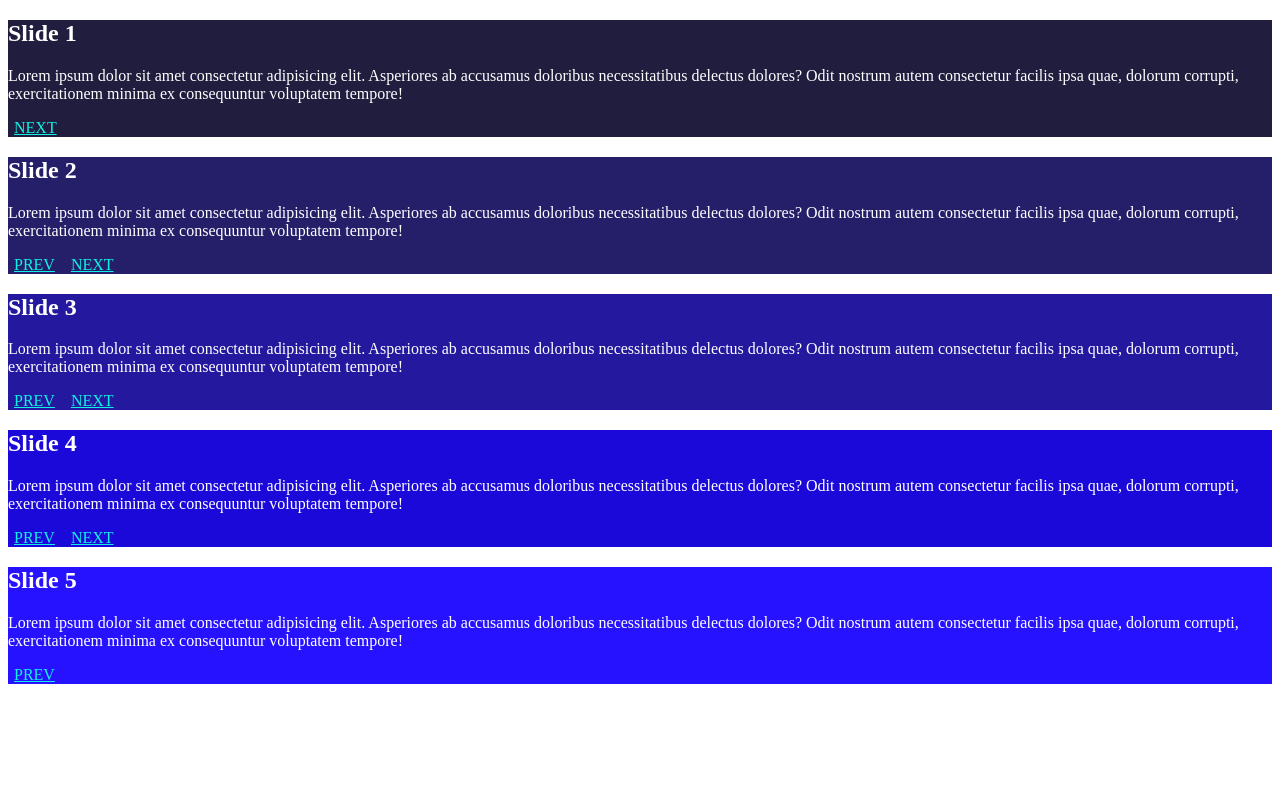
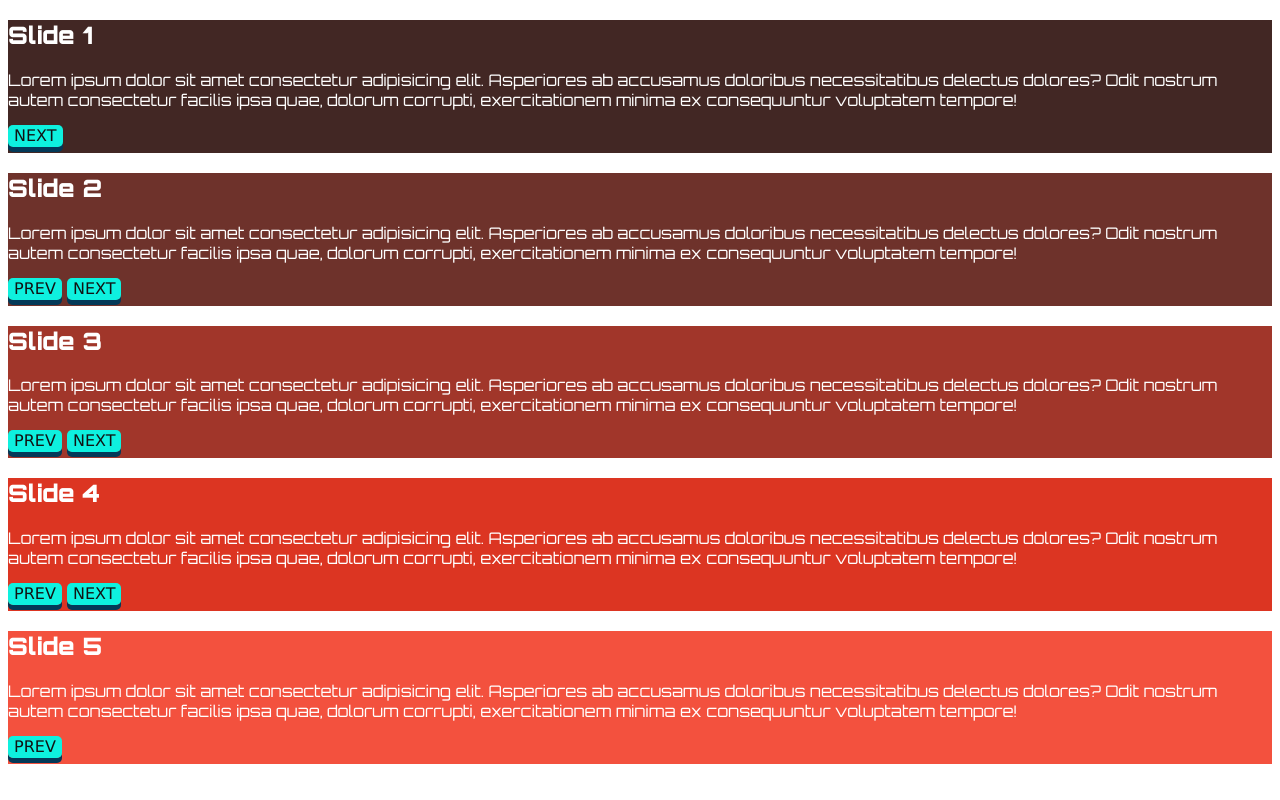
Before and after one commit to RVCC-IDMX/268p2-JorgeJMarroquin, a plain HTML site: page index.html in a window 1280 px wide. Drawn offline with Linux system fonts and the light colour scheme.

Commit message:
Add CSS changes
Adding Button Styling & Variable Font

```diff
--- a/css/app.css
+++ b/css/app.css
@@ -1,16 +1,18 @@
 /* custom properties */
+
+
 :root {
     /* color theme */
     /* text colors */
     --text-light: #ffffff;
 
     /* background colors */
-    --base-hue: 245;
-    --base-sat: 35%;
-    --base-lght: 17%;
+    --base-hue: 6.13;
+    --base-sat: 73.23%;
+    --base-lght: 49.8%;
 
     /* any number to modify colors */
-    --your-number: 1.05;
+    --your-number: 0.4;
 
     --color1: hsl(
         var(--base-hue),
@@ -41,34 +43,77 @@
         calc(var(--base-sat) * (calc(var(--your-number) * 3))),
         calc(var(--base-lght) * (calc(var(--your-number) * 3)))
     );
+
+
+
 }
+
+
 
 /* body */
 
 .body {
     color: var(--text-light, #ffffff);
+    font-family: Verdana, Geneva, Tahoma, sans-serif;
 }
+
+/* declearing font-face */
+@font-face {
+    font-family: myFirstFont;
+    src: url(../font/static/Orbitron-Black.ttf);
+    font-style: normal;
+    font-weight: 300;
+
+}
+
+@font-face {
+    font-family: myFirstFont;
+    src: url(../font/static/Orbitron-Regular.ttf);
+    font-style: normal;
+    font-weight: 100;
+
+}
+
+/* h1 */
+
+.slide__title {
+    font-family: myFirstFont;
+    font-weight: 300;
+}
+
+/* p */
+
+.slide__text {
+    font-family: myFirstFont;
+    font-weight: 100;
+}
+
 
 /* backgrounds */
 
 .slide--color1 {
     background-color: var(--color1, hsl(240, 20%, 20%));
+    padding-bottom: 8px;
 }
 
 .slide--color2 {
     background-color: var(--color2, hsl(240, 20%, 20%));
+    padding-bottom: 8px;
 }
 
 .slide--color3 {
     background-color: var(--color3, hsl(240, 20%, 20%));
+    padding-bottom: 8px;
 }
 
 .slide--color4 {
     background-color: var(--color4, hsl(240, 20%, 20%));
+    padding-bottom: 8px;
 }
 
 .slide--color5 {
     background-color: var(--color5, hsl(240, 20%, 20%));
+    padding-bottom: 8px;
 }
 
 /* link */
@@ -79,19 +124,39 @@
 }
 
 .slide__button--prev {
-    color: rgb(17, 240, 229);
-    padding-top: 4px;
-    Padding-bottom: 4px;
+    background-color: rgb(14, 241, 223);
+    color: rgb(17, 19, 19);
+    border-radius: 5px;
+    padding-top: 1px;
+    Padding-bottom: 2px;
     padding-left: 6px;
     padding-right: 6px;
-    text-align: center;
+    position: relative;
+    text-decoration: none;
+    box-shadow: 0 5px 0 rgb(3, 57, 88);
 }
 
 .slide__button--next {
-    color: rgb(17, 240, 229);
-    padding-top: 4px;
-    Padding-bottom: 4px;
+    background-color: rgb(14, 241, 223);
+    color: rgb(17, 19, 19);
+    border-radius: 5px;
+    padding-top: 1px;
+    Padding-bottom: 2px;
     padding-left: 6px;
     padding-right: 6px;
-    text-align: center;
+    position: relative;
+    text-decoration: none;
+    box-shadow: 0 5px 0 rgb(3, 57, 88);
 }
+
+a:hover {
+    background-color: #f8e806ef;
+    color: rgb(24, 3, 63);
+    cursor: pointer;
+
+  }
+
+a:active {
+    box-shadow: none;
+    top: 4px;
+  }
```
Also changed, not shown: index.html (line endings or trailing spaces).
